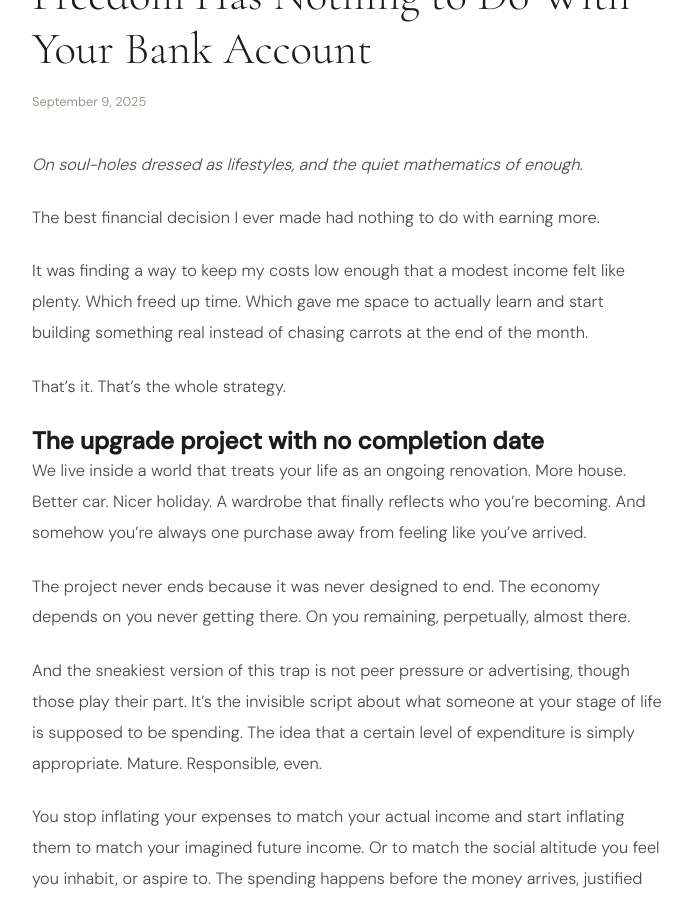
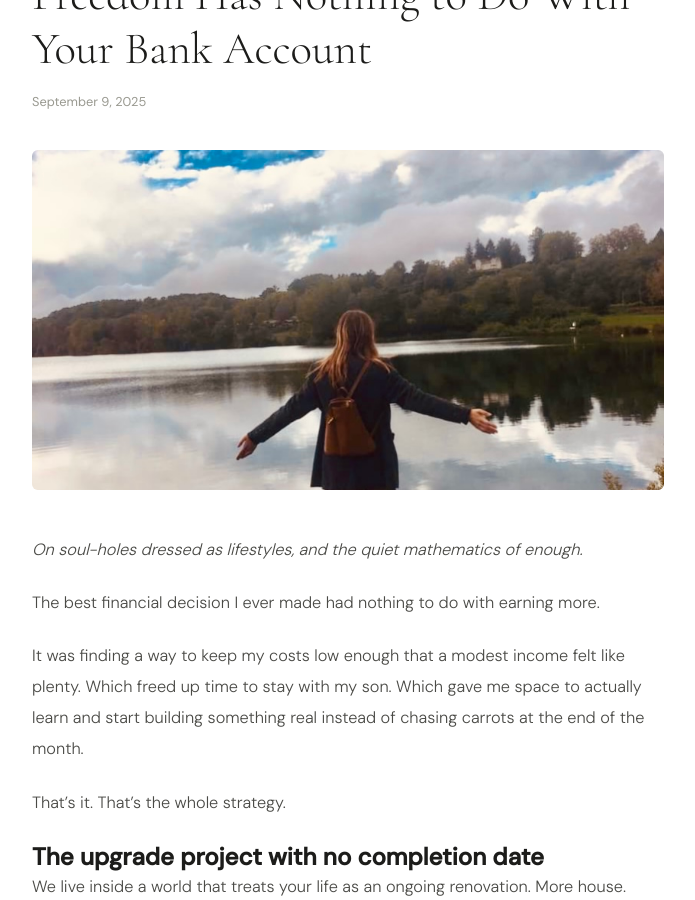
Before and after one commit to Blubell26/giuliapacciotti.com, a Jekyll site: the page built from _posts/2025-09-09-freedom-has-nothing.md, in a window 1280 px wide and 900 px high, scrolled down 213 px. Shown: the whole window, without its empty margins (292-987 px from the left). Built offline with Jekyll 4.4.1, drawn with Linux system fonts in a browser that asks for light colours; comment, search, counter and statistics services are not loaded.

Commit message:
Update 2025-09-09-freedom-has-nothing.md

```diff
--- a/_posts/2025-09-09-freedom-has-nothing.md
+++ b/_posts/2025-09-09-freedom-has-nothing.md
@@ -3,8 +3,8 @@ layout: post
 title: Freedom Has Nothing to Do With Your Bank Account
 description: The best financial decision has nothing to do with earning more. It has to do with deciding what enough means.How keeping your costs low unlocks more time, freedom, and real financial security than earning more ever could.
 date: 2025-09-09
-image:
-thumb:
+image: images/IMG_7330.jpeg
+thumb: images/IMG_7330.jpeg
 category: income
 ---
 
@@ -13,7 +13,7 @@ category: income
 
 The best financial decision I ever made had nothing to do with earning more.
 
-It was finding a way to keep my costs low enough that a modest income felt like plenty. Which freed up time. Which gave me space to actually learn and start building something real instead of chasing carrots at the end of the month.
+It was finding a way to keep my costs low enough that a modest income felt like plenty. Which freed up time to stay with my son. Which gave me space to actually learn and start building something real instead of chasing carrots at the end of the month.
 
 That’s it. That’s the whole strategy.
 
```
